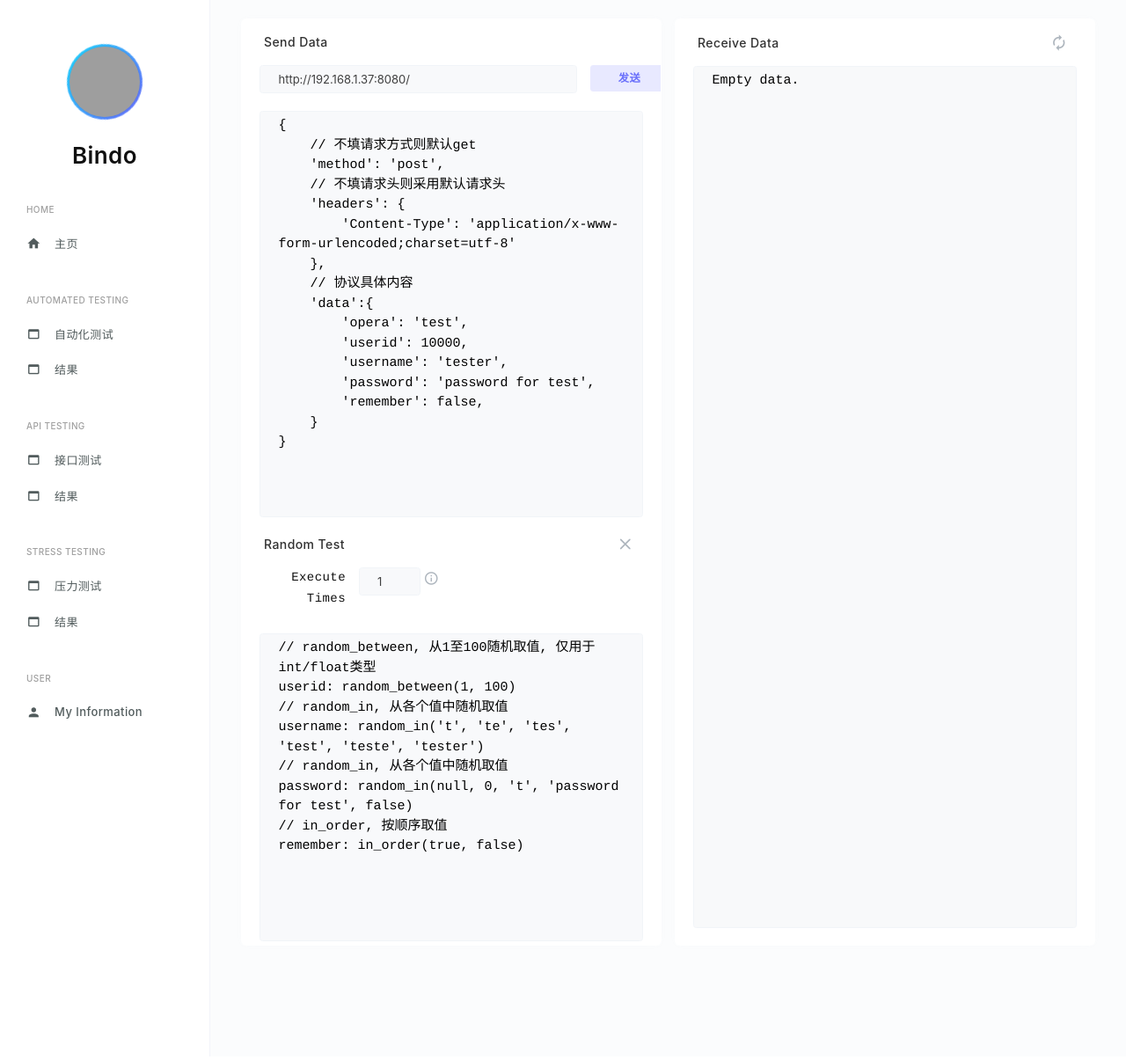
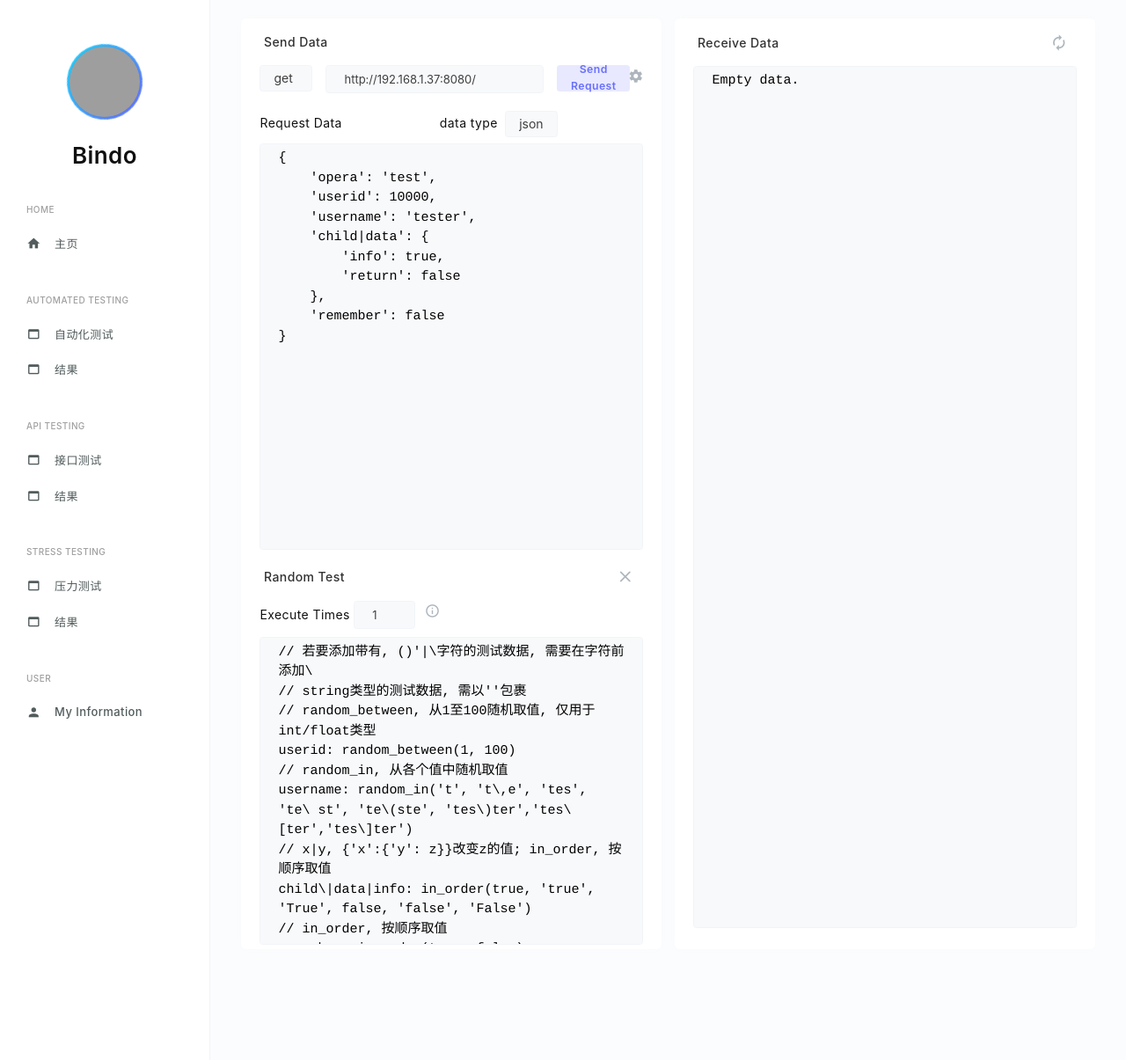
Before and after one commit to badluckforyou/qauto, a Django app: page /api/ in a window 1280 px wide. Shown: the part 65-1270 px from the top of the page at 88% size. Run offline with Django 3.2, Linux system fonts and the light colour scheme; the visitor is signed in with stand-in values (Sample User, id 1); some libraries are stand-ins or nearby versions; grey boxes are pictures that could not be loaded.

Commit message:
优化接口测试

```diff
--- a/autotest/app_settings.py
+++ b/autotest/app_settings.py
@@ -19,6 +19,7 @@ class AppSettings:
     }
     PLATFORMS = ["ios", "android", "web"]
     METHODS = ["get", "post", "put", "delete"]
+    DATATYPE = ["json", "dict"]
     RESOLUTIONS = []
     FILEPATH = os.path.dirname(os.path.abspath(__file__))
     TESTERFOLDER = os.path.join(os.path.dirname(os.path.abspath(__file__)), "testersinfo")
--- a/autotest/templates/api/api.html
+++ b/autotest/templates/api/api.html
@@ -145,6 +145,31 @@
         <div class="page-content-wrapper-inner">
           <div class="content-viewport">
             <div class="row">
+              <div class="modal" id="requestHeaders" data-backdrop="true" style="position: fixed;">
+                <div class="modal-dialog modal-lg">
+                  <div class="modal-content">
+                    <div class="modal-header">
+                      <h6 class="modal-title">
+                        <strong>Request Headers</strong>
+                      </h6>
+                    </div>
+                    <div class="modal-body">
+                      <label>以字典的形式写入Headers</label>
+                      <textarea class="form-control" rows="10" cols="10" id="headers">{
+    "Content-Type": "application/x-www-form-urlencoded;charset=utf-8"
+}</textarea>
+                    </div>
+                    <div class="modal-footer">
+                      <a class="btn btn-success btn-sm" id="clearHeaders">
+                        Clear
+                      </a>
+                      <a class="btn btn-success btn-sm" data-dismiss="modal">
+                        Save
+                      </a>
+                    </div>
+                  </div>
+                </div>
+              </div>
               <div class="col-lg-6 equel-grid">
                 <div class="grid">
                   <div class="grid-body py-3">
@@ -156,44 +181,47 @@
                     <div class="row mb-3">
                       <div class="col-md-11 mx-auto">
                         <div class="form-group row showcase_row_area">
-                          <!-- <div class="col-md-2 showcase_text_area">
+                          <div class="col-md-2 showcase_text_area">
                             <select class="custom-select" id="methods" name="methods" style="padding: 0 15px;height: 30px;">
                               {% for method in methods %}
                               <option>{{ method }}</option>
                               {% endfor %}
                             </select>
-                          </div> -->
-                          <div class="col-md-10 showcase_text_area">
+                          </div>
+                          <div class="col-md-7 showcase_text_area">
                             <input type="text" class="form-control" name="targetUrl" id="targetUrl" value="http://192.168.1.37:8080/">
                           </div>
                           <div class="col-md-2 showcase_text_area">
-                            <button class="btn btn-inverse-primary component-flat" id="startTest" style="padding: 0 15px;height: 30px; width: 90px;">
-                              发送
+                            <button class="btn btn-inverse-primary component-flat" id="startTest" style="padding: 0 15px;height: 30px;">
+                              Send Request
                             </button>
                           </div>
-                          <!-- <div class="col-md-1 showcase_text_area">
-                            <button class="btn action-btn btn-xs component-flat" onclick="refresh()">
+                          <div class="col-md-1 showcase_text_area">
+                            <button class="btn action-btn btn-xs component-flat" data-toggle="modal" data-target="#requestHeaders">
                               <i class="mdi mdi-settings text-muted mdi-2x"></i>
                             </button>
-                          </div> -->
+                          </div>
                         </div>
                         <div class="form-group row showcase_row_area">
                           <div class="col-md-12 showcase_content_area">
+                            <label style="width: 200px;">Request Data </label>
+                            <label style="width: 70px;">data type </label>
+                            <label>
+                              <select class="custom-select" id="dataType" name="dataType" style="padding: 0 15px;height: 30px;">
+                                {% for type in datatype %}
+                                <option>{{ type }}</option>
+                                {% endfor %}
+                              </select>
+                            </label>
                             <textarea class="form-control" rows="20" id="requestData" style="font-size: 15px; color: #000000; font-family:courier;">{
-    // 不填请求方式则默认get
-    'method': 'post',
-    // 不填请求头则采用默认请求头
-    'headers': {
-        'Content-Type': 'application/x-www-form-urlencoded;charset=utf-8'
+    'opera': 'test',
+    'userid': 10000,
+    'username': 'tester',
+    'child|data': {
+        'info': true,
+        'return': false
     },
-    // 协议具体内容
-    'data':{
-        'opera': 'test',
-        'userid': 10000,
-        'username': 'tester',
-        'password': 'password for test',
-        'remember': false,
-    }
+    'remember': false
 }</textarea>
                           </div>
                         </div>
@@ -212,24 +240,24 @@
                     <div class="row mb-3">
                       <div class="col-md-11 mx-auto">
                         <div class="form-group row showcase_row_area">
-                          <div class="col-md-3 showcase_text_area">
-                            <label for="randomTimes" style="padding: auto;"><b class="text-black font-weight-medium d-block" style="font-family:courier">Execute Times</b></label>
-                          </div>
-                          <div class="col-md-2 showcase_text_area">
-                            <input class="form-control" type="" name="randomTimes" id="randomTimes" value="1" style="width: 70px;">
-                          </div>
-                          <span class="btn btn-trasnparent action-btn btn-xs component-flat pr-0" data-toggle="tooltip" data-placement="right" title="执行x次api测试">
-                            <i class="mdi mdi-information-outline text-muted mdi-2x"></i>
-                          </span>
-                        </div>
-                        <div class="form-group row showcase_row_area">
                           <div class="col-md-12 showcase_content_area">
-                            <textarea class="form-control" rows="15" id="randomData" style="font-size: 15px; color: #000000; font-family:courier">// random_between, 从1至100随机取值, 仅用于int/float类型
+                            <label>Execute Times</label>
+                            <label>
+                              <input class="form-control" type="" name="randomTimes" id="randomTimes" value="1" style="width: 70px;">
+                            </label>
+                            <label>
+                              <span class="btn btn-trasnparent action-btn btn-xs component-flat pr-0" data-toggle="tooltip" data-placement="right" title="执行x次api测试">
+                                <i class="mdi mdi-information-outline text-muted mdi-2x"></i>
+                              </span>
+                            </label>
+                            <textarea class="form-control" rows="15" id="randomData" style="font-size: 15px; color: #000000; font-family:courier">// 若要添加带有, ()'|\字符的测试数据, 需要在字符前添加\
+// string类型的测试数据, 需以''包裹
+// random_between, 从1至100随机取值, 仅用于int/float类型
 userid: random_between(1, 100)
 // random_in, 从各个值中随机取值
-username: random_in('t', 'te', 'tes', 'test', 'teste', 'tester')
-// random_in, 从各个值中随机取值
-password: random_in(null, 0, 't', 'password for test', false)
+username: random_in('t', 't\,e', 'tes', 'te\ st', 'te\(ste', 'tes\)ter','tes\[ter','tes\]ter')
+// x|y, {'x':{'y': z}}改变z的值; in_order, 按顺序取值
+child\|data|info: in_order(true, 'true', 'True', false, 'false', 'False')
 // in_order, 按顺序取值
 remember: in_order(true, false)
 </textarea>
@@ -288,22 +316,44 @@ remember: in_order(true, false)
     <script type="text/javascript">
       $(window).on("load", function(){
       });
-      function refresh(){
-        showRecv("Empty Data.");
+      var halfWindowHeight = $(window).height() / 2;
+      /****** 设置modal 显示的坐标 ******/
+      function setModalHeight(modal, height){
+        modal.css("display", "block");
+        modal.css({
+          "margin-top": height,
+        });
       }
+      $("#requestHeaders").on("show.bs.modal", function(e){
+        var modalHeight = $(this).height();
+        var windowHeight = $(window).height();
+        console.log(modalHeight);
+        console.log((modalHeight - windowHeight) / 2);
+        setModalHeight($(this), (modalHeight - windowHeight) / 2);
+      });
       function showRecv(data){
         $("#recvData").removeAttr("readonly");
         $("#recvData").val(data);
         $("#recvData").attr("readonly", "readonly");
+      }
+      function refresh(){
+        showRecv("Empty Data.");
       }
       $("#removeRandom").click(function(){
         $("#randomWrapper").css("display", "none");
         $("#randomTitle").css("display", "none");
         $("#requestData").attr("rows", 41);
       });
+      $("#clearHeaders").click(function(){
+        console.log($("#headers").val());
+        $("#headers").val("");
+      });
       $("#startTest").click(function(){
+        var method = $("#methods").val();
+        var dataType = $("#dataType").val();
         var targetUrl = $("#targetUrl").val();
         var requestData = $("#requestData").val();
+        var headers = $("#headers").val();
         if ($("#randomWrapper").css("display") == "block"){
           var randomTimes = $("#randomTimes").val();
           var randomData = $("#randomData").val();
@@ -319,8 +369,11 @@ remember: in_order(true, false)
           type: 'POST',
           async: true,
           data: {
+            "method": method,
             "url": targetUrl,
+            "headers": headers,
             "data": requestData,
+            "dataType": dataType,
             "randomData": randomData,
             "randomTimes": randomTimes,
           },
--- a/autotest/views/api/api.py
+++ b/autotest/views/api/api.py
@@ -2,6 +2,7 @@ import re
 import time
 import random
 import requests
+import datetime
 import traceback
 import ujson as json
 
@@ -33,19 +34,6 @@ def in_order(ident, *args):
     return len(args), args[ident]
 
 
-def parse_request_data(data):
-    try:
-        parse_data = []
-        for line in data.splitlines():
-            if not line or "// " in line:
-                continue
-            parse_data.append(line)
-        data = "".join(parse_data).replace("'", '"')
-        return json.loads(r"%s" % data.replace(",}", "}"))
-    except Exception as exc:
-        traceback.print_exc()
-
-
 def exec_code(ident, code):
     method = code.split("(")[0].strip(" ")
     if method not in RANDOM_METHODS:
@@ -64,22 +52,60 @@ def exec_code(ident, code):
     return globals()[method](ident, *args)
 
 
+def replace_special_character(data):
+    if isinstance(data, str):
+        special_characters = {
+            r"\&": "&amp;",
+            r"\,": "&#44;",
+            r"\'": "&#39;",
+            r'\"': "&quot;",
+            r"\ ": "&nbsp;",
+            r"\(": "&#40;",
+            r"\)": "&#41;",
+            r"\:": "&#58;",
+            r"\|": "&#124;",
+        }
+        for k, v in special_characters.items():
+            data = data.replace(k, v)
+    return data
+
+
+def reset_special_character(data):
+    if isinstance(data, str):
+        special_characters = {
+            "&amp;": "&",
+            "&#44;": ",",
+            "&#39;": "'",
+            "&quot;": '"',
+            "&nbsp;": " ",
+            "&#40;": "(",
+            "&#41;": ")",
+            "&lsb;": "[",
+            "&rsb;": "]",
+            "&#58;": ":",
+            "&#124;": "|",
+        }
+        for k, v in special_characters.items():
+            data = data.replace(k, v)
+    return data
+
+
 def parse_random_data(ident, data):
     parse_data = {}
     try:
         for line in data.splitlines():
-            if not line or "//" in line:
+            if not line or line.lstrip(" ").startswith("//"):
                 continue
+            line = replace_special_character(line)
             split_line = line.split(":")
             if len(split_line) == 1:
                 continue
-            elif len(split_line) > 2:
-                keyword, *code = split_line
-                code = ":".join(code)
+            elif len(split_line) == 2:
+                keyword, code = split_line
             else:
-                keyword, code = split_line
+                raise ValueError
             length, new_value = exec_code(ident, code)
-            parse_data.setdefault(keyword, new_value)
+            parse_data.setdefault(keyword, reset_special_character(new_value))
     except:
         traceback.print_exc()
     return length, parse_data
@@ -88,6 +114,7 @@ def parse_random_data(ident, data):
 def update_dict(dictionary, array, value):
     """递归给字典赋值"""
     item = array.pop(0)
+    item = reset_special_character(item)
     if item not in dictionary:
         raise ValueError("%s not in %s" % (item, dictionary.keys()))
     if not array:
@@ -99,8 +126,10 @@ def update_dict(dictionary, array, value):
 @login_required(login_url="/login/")
 def api_testing(request):
     return render(request, "templates/api/api.html", {
+                    "title": AppSettings.TITLE,
                     "company": AppSettings.COMPANY,
                     "methods": AppSettings.METHODS,
+                    "datatype": AppSettings.DATATYPE,
                     "username": request.session.get("user")})
 
 
@@ -108,7 +137,10 @@ def api_testing(request):
 def request(request):
     if request.is_ajax():
         url = request.POST.get("url")
-        request_data = request.POST.get("data")
+        method = request.POST.get("method")
+        headers = request.POST.get("headers")
+        data_type = request.POST.get("dataType")
+        data = request.POST.get("data")
         random_data = request.POST.get("randomData")
         random_times = request.POST.get("randomTimes")
         if random_times is None:
@@ -116,41 +148,62 @@ def request(request):
         elif not random_times.isdigit():
             return JsonResponse("The type of random times must be int.", safe=False)
         result = []
-        ident = 0
-        for _ in range(int(random_times)):
+        error = ""
+        try:
+            data = json.loads(data.replace("'", '"'))
+        except:
+            error += "Get wrong data  %s ." % data
+
+        try:
+            headers = json.loads(headers.replace("'", '"'))
+        except:
+            error += "Get wrong headers %s |" % headers
+
+        if int(random_times) == 0:
             d = {}
+            with suppress(Exception):
+                data = json.dumps(data) if data_type == "json" else data
+
+            d.setdefault("run_time", datetime.datetime.now().strftime("%Y-%m-%d %X"))
+            start_time = time.time()
             try:
-                try:
-                    data = parse_request_data(request_data)
-                except:
-                    data = json.loads(request_data)
-                if data is None:
-                    d.setdefault("Message", "Wrong request data.")
-                    continue
-                length, _random_data = parse_random_data(ident, random_data)
-
-                for key, value in _random_data.items():
-                    with suppress(Exception):
-                        update_dict(data["data"], key.split("|"), value)
-
-                start_time = time.time()
-
-                if "data-type" in data and data["data-type"] == 'json':
-                    req_data = json.dumps(data["data"])
-                else:
-                    req_data = data["data"]
-
-                response = requests.request(data["method"], url, headers=data["headers"], data=req_data)
-
-                d.setdefault("duration", "%.3fs" % (time.time() - start_time))
+                response = requests.request(method, url, headers=headers, data=data)
                 d.setdefault("status_code", response.status_code)
                 try:
                     d.setdefault("data", json.loads(response.text))
                 except:
                     d.setdefault("data", "%s ..." % response.text[:200])
+            except:
+                    d.setdefault("data", "%sSend request failed" % error)
+            d.setdefault("duration", "%.3fs" % (time.time() - start_time))
+            result.append(d)
+        else:
+            ident = 0
+            for _ in range(int(random_times)):
+                d = {}
+                length, _random_data = parse_random_data(ident, random_data)
+
+                if isinstance(data, dict):
+                    for key, value in _random_data.items():
+                        with suppress(Exception):
+                            update_dict(data, key.split("|"), value)
+
+                with suppress(Exception):
+                    data = json.dumps(data) if data_type == "json" else data
+
+                d.setdefault("run_time", datetime.datetime.now().strftime("%Y-%m-%d %X"))
+                start_time = time.time()
+                try:
+                    response = requests.request(method, url, headers=headers, data=data)
+                    d.setdefault("status_code", response.status_code)
+                    try:
+                        d.setdefault("data", json.loads(response.text))
+                    except:
+                        d.setdefault("data", "%s ..." % response.text[:200])
+                except:
+                    d.setdefault("data", "%sSend request failed" % error)
+                d.setdefault("duration", "%.3fs" % (time.time() - start_time))
                 if length is not None:
                     ident = (ident + 1) % length
-            except:
-                traceback.print_exc()
-            result.append(d)
+                result.append(d)
         return JsonResponse(json.dumps(result, indent=4, ensure_ascii=False), safe=False)
```
Also changed, not shown: autotest/views/automation/automation.py (+26 -42 lines), autotest/views/home.py (+11 -1 lines).
